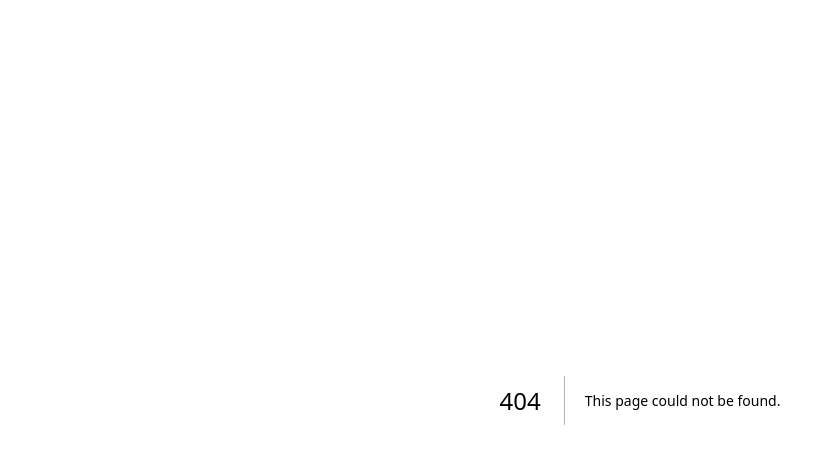
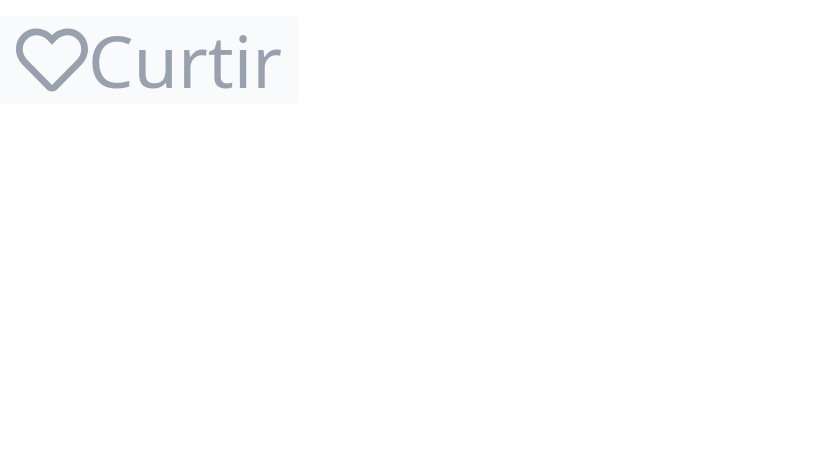
Before and after one commit to AgostinhoAlves15/introducao-nextjs, a Next.js app: page /filter in a window 1280 px wide. Before the commit this address had no page. Shown: the top 464 px of the page, without its empty margins (0-827 px from the left). Built offline with nearby package versions, Linux system fonts and the light colour scheme.

Commit message:
feat: usando filter

```diff
--- a/package.json
+++ b/package.json
@@ -24,6 +24,7 @@
     "react": "^19.0.0",
     "react-dom": "^19.0.0",
     "react-hook-form": "^7.59.0",
+    "react-icons": "^5.5.0",
     "react-leaflet": "^5.0.0",
     "tailwind-merge": "^3.3.1",
     "zod": "^3.25.67"
--- /dev/null
+++ b/src/app/filter/page.tsx
@@ -0,0 +1,23 @@
+
+import LikeButton from "@/components/LikeresButton";
+
+export default function Filter() {
+  const frutas = ["maçã", "melancia", "uva", "banana"];
+
+  const result = frutas.filter((fruta) => {
+    const firstLetter = fruta[0];
+
+    const lastLetter = fruta[fruta.length -1]
+
+    if (firstLetter == "m" && lastLetter=='a') {
+      return true;
+    } else {
+      return false;
+    }
+  });
+  console.log(result);
+
+  return <div>
+    <LikeButton/>
+  </div>;
+}
--- /dev/null
+++ b/src/components/LikeresButton.tsx
@@ -0,0 +1,26 @@
+'use client'
+
+import { useState } from "react";
+import { FaHeart, FaRegHeart } from "react-icons/fa";
+
+export default function LikeButton() {
+
+  const [IsLiked, setIsLiked] = useState(false);
+
+
+  return (
+    <button
+    onClick={()=>{setIsLiked(!IsLiked)}}
+      className={`flex items-center
+        space-x-2 p-2 rounded-b-md
+        text-gray-400 hover:text-gray-500
+        bg-gray-50 hover:bg-gray-100 text-7xl
+        ${IsLiked ? "text-red-500 hover:text-red-600 bg-red-100 hover:bg-red-200"  : "text-gray-400 hover:text-gray-500 bg-gray-50 hover:bg-gray-200"}`}
+    >
+      <span>
+        {IsLiked ? <FaHeart/> : <FaRegHeart/>}
+      </span>
+      {IsLiked ? "Curtido" : "Curtir"}
+    </button>
+  );
+}
```
Also changed, not shown: 1 other file (tests, documents, lock files or other folders).
